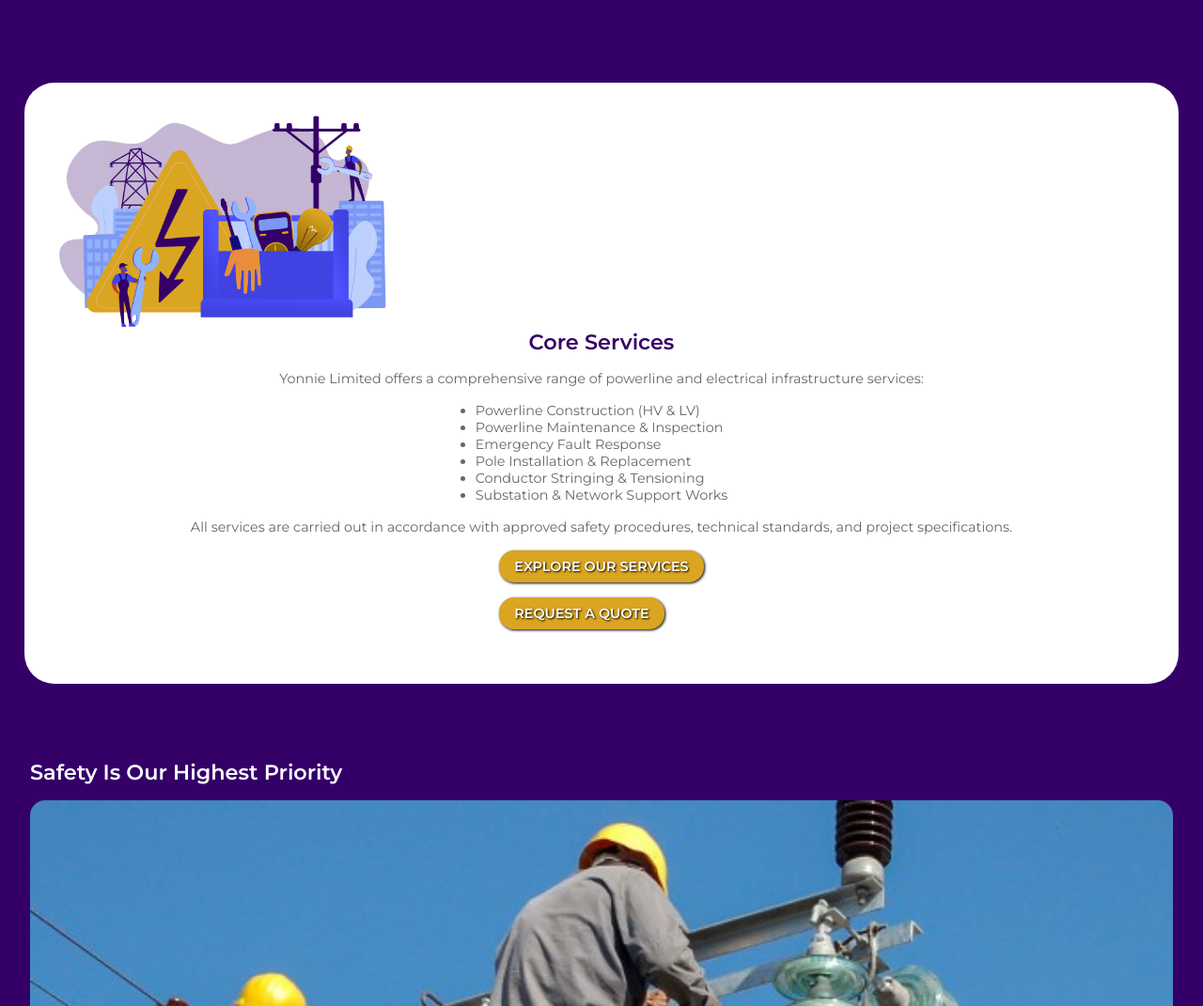
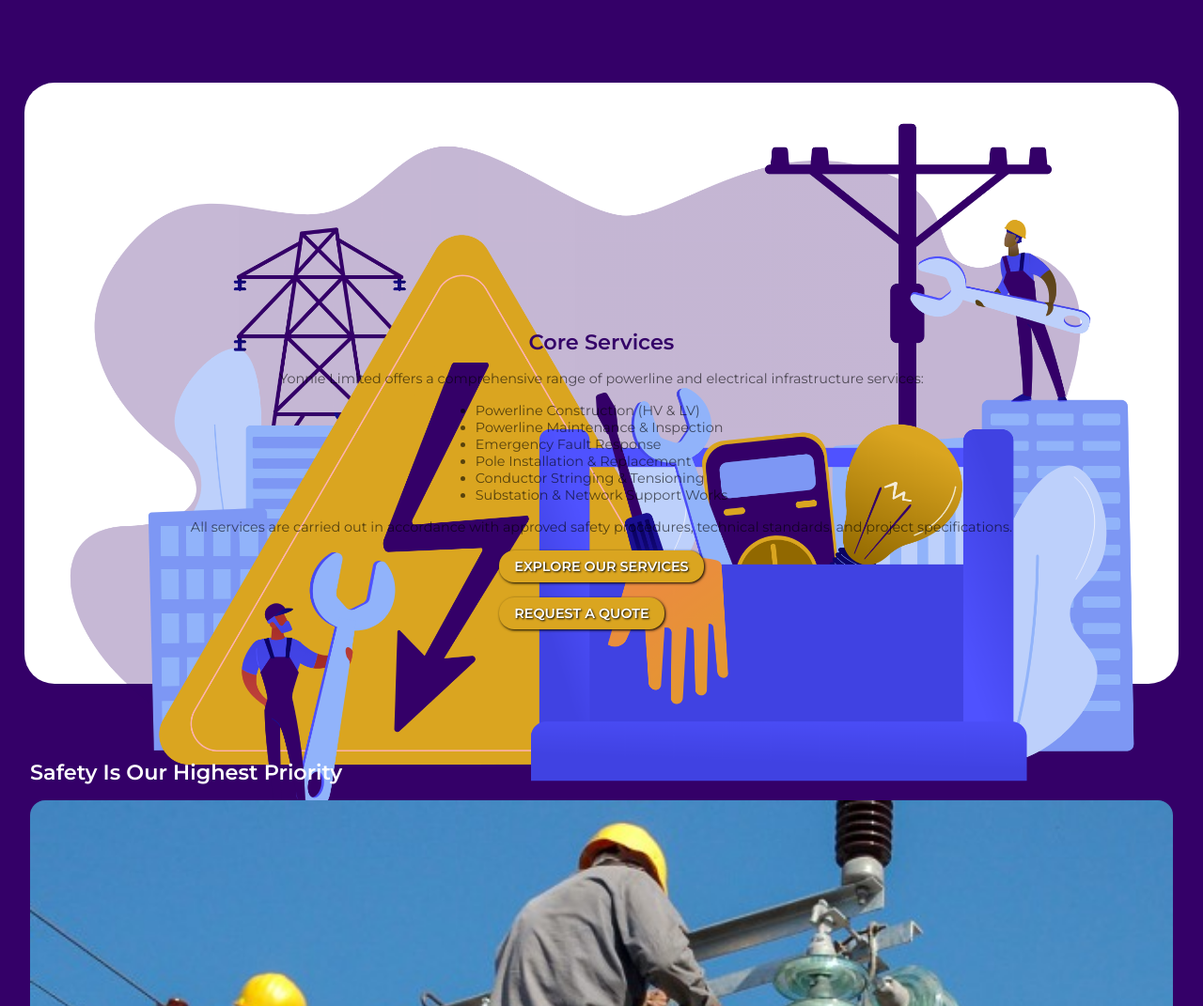
Before and after one commit to FreshNewStart/yonnieLTD, a plain HTML site: page index.html in a window 1280 px wide. Shown: the part 1040-2111 px from the top of the page at 94% size. Drawn offline with Linux system fonts and the light colour scheme.

Commit message:
Center services image attempt 2

```diff
--- a/assets/styles/homepage.css
+++ b/assets/styles/homepage.css
@@ -82,9 +82,10 @@
 .services-pic{
     width: 100%;
     height: 40%;
-    background-image: url(../images/services1.png);
-    background-repeat: no-repeat;
-    background-size: contain;
+}
+.services-pic img{
+    width: 100%;
+    height: auto;
 }
 .services-section h2{
     font-size: 1.4rem;
--- a/index.html
+++ b/index.html
@@ -37,7 +37,9 @@
             <a href="" class="button1">VIEW OUR COMPANY PROFILE</a>
         </section>
         <section class="services-section">
-            <div class="services-pic"></div>
+            <div class="services-pic">
+                <img src="assets/images/services1.png" alt="">
+            </div>
             <h2>Core Services</h2>
             <p>Yonnie Limited offers a comprehensive range of powerline and electrical infrastructure services:</p>
             <ul>
```
